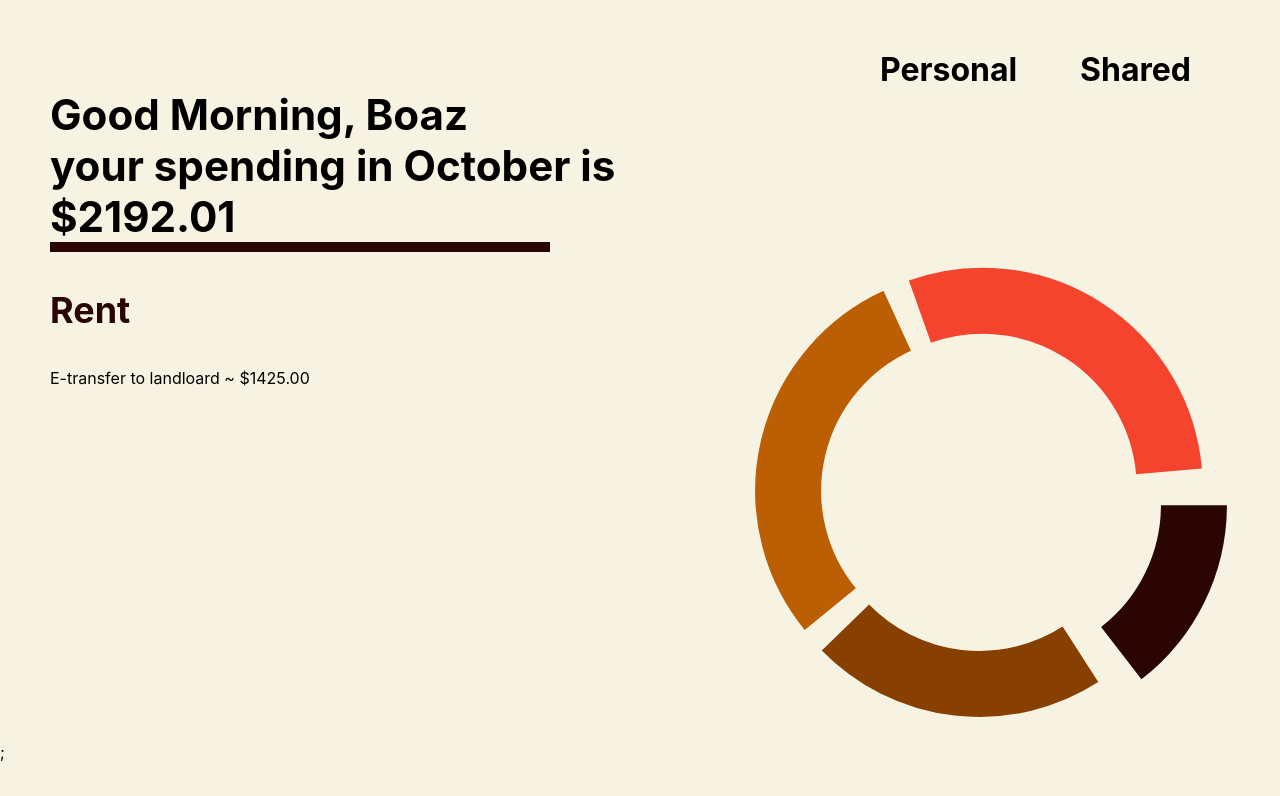
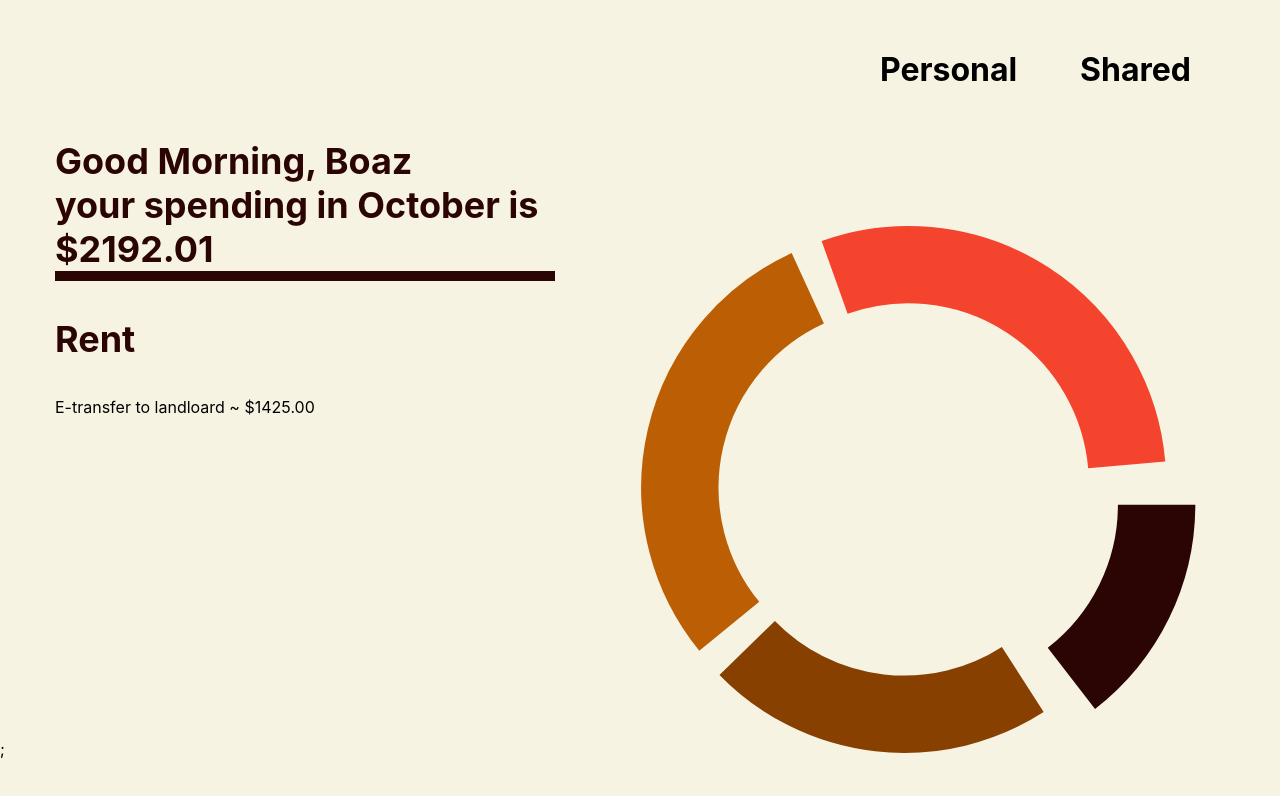
Before and after one commit to rethegreat/trackie, a React (Create React App) app: page / in a window 1280 px wide. Shown: the top 796 px of the page. Built offline with nearby package versions, Linux system fonts and the light colour scheme.

Commit message:
changed ico icon

```diff
--- a/public/index.html
+++ b/public/index.html
@@ -24,7 +24,7 @@
       work correctly both with client-side routing and a non-root public URL.
       Learn how to configure a non-root public URL by running `npm run build`.
     -->
-    <title>React App</title>
+    <title>Trackie</title>
   </head>
   <body>
     <noscript>You need to enable JavaScript to run this app.</noscript>
--- a/src/Pages/PersonalPage.css
+++ b/src/Pages/PersonalPage.css
@@ -14,21 +14,21 @@
 }
 
 .personal-main {
-
-    height: 500px;
+    padding-top: 50px;
+    height: 600px;
     display: flex;
     flex-direction: row;
-    justify-content: space-between;
+    justify-content: space-around;
 }
 
 .perosnal_chart {
-    width: 500px;
+    width: 600px;
     padding-right: 50px;
+    padding-top: 50PX;
 }
 
 .greeting {
     font-size: 36px;
-    padding-left: 50px;
 }
 
 .greeting h3 {
@@ -42,7 +42,7 @@
 }
 
 .personal-description {
-    padding-left: 50px;
+    padding-left: 30px;
 }
 
 .personal-description h3 {
--- a/src/Pages/PersonalPage.js
+++ b/src/Pages/PersonalPage.js
@@ -1,7 +1,7 @@
 import "./PersonalPage.css";
 import { PieChart } from "react-minimal-pie-chart";
 
-import React, { useState } from 'react';
+import React, { useState } from "react";
 
 function PersonalPage() {
   const spendingData = [
@@ -11,7 +11,22 @@ function PersonalPage() {
     { title: "Climbing", value: 20, color: "#F4442E" },
   ];
 
+  //Add this from database later
+  const spendingCategory = [
+    {title: "Rent", content: {title: "E-transfer to landloard ", date: "Oct 14", amount: 1244.00}},
+    {title: "Entertainment", content: {title: "E-transfer to landloard ", date: "Oct 14", amount: 1244.00}},
+    {title: "Food", content: {title: "E-transfer to landloard ", date: "Oct 14", amount: 1244.00}},
+    {title: "Climbing", content: {title: "E-transfer to landloard ", date: "Oct 14", amount: 1244.00}}
+  ]
+
   const [selected, setSelected] = useState(0);
+  const [titleDisplayed, setTitleDisplayed] = useState("Rent");
+  const [contentDisplayed, setContentDisplayed] = useState("");
+
+  function changeTitle(index) {
+    setSelected(index === selected ? undefined : index);
+    setTitleDisplayed(spendingData[index]);
+  }
 
   return (
     <div>
@@ -19,35 +34,29 @@ function PersonalPage() {
         <div className="nav-item">Personal</div>
         <div className="nav-item">Shared</div>
       </div>
-      <div className="greeting">
-        <h3>Good Morning, Boaz</h3>
-        <h3>your spending in October is</h3>
-        <h3>$2192.01</h3>
-      </div>
       <div className="personal-main">
         <div className="personal-description">
-            <div className="divider">
-
-            </div>
-            <h3>
-                Rent
-            </h3>
-            <p>
-                E-transfer to landloard ~ $1425.00
-            </p>
+          <div className="greeting">
+            <h3>Good Morning, Boaz</h3>
+            <h3>your spending in October is</h3>
+            <h3>$2192.01</h3>
+          </div>
+          <div className="divider"></div>
+          <h3>{titleDisplayed}</h3>
+          <p>E-transfer to landloard ~ $1425.00</p>
         </div>
         <PieChart
           className="perosnal_chart"
           data={spendingData}
           lineWidth={30}
-          radius={44}
+          radius={43}
           paddingAngle={5}
           animate
           segmentsStyle={{ transition: "stroke .3s", cursor: "pointer" }}
           segmentsShift={(index) => (index === selected ? 6 : 1)}
           onClick={(event, index) => {
             console.log("CLICK", { event, index });
-            setSelected(index === selected ? undefined : index);
+            changeTitle(index);
           }}
         />
       </div>
```
Also changed, not shown: public/manifest.json, 1 other file (tests, documents, lock files or other folders).
